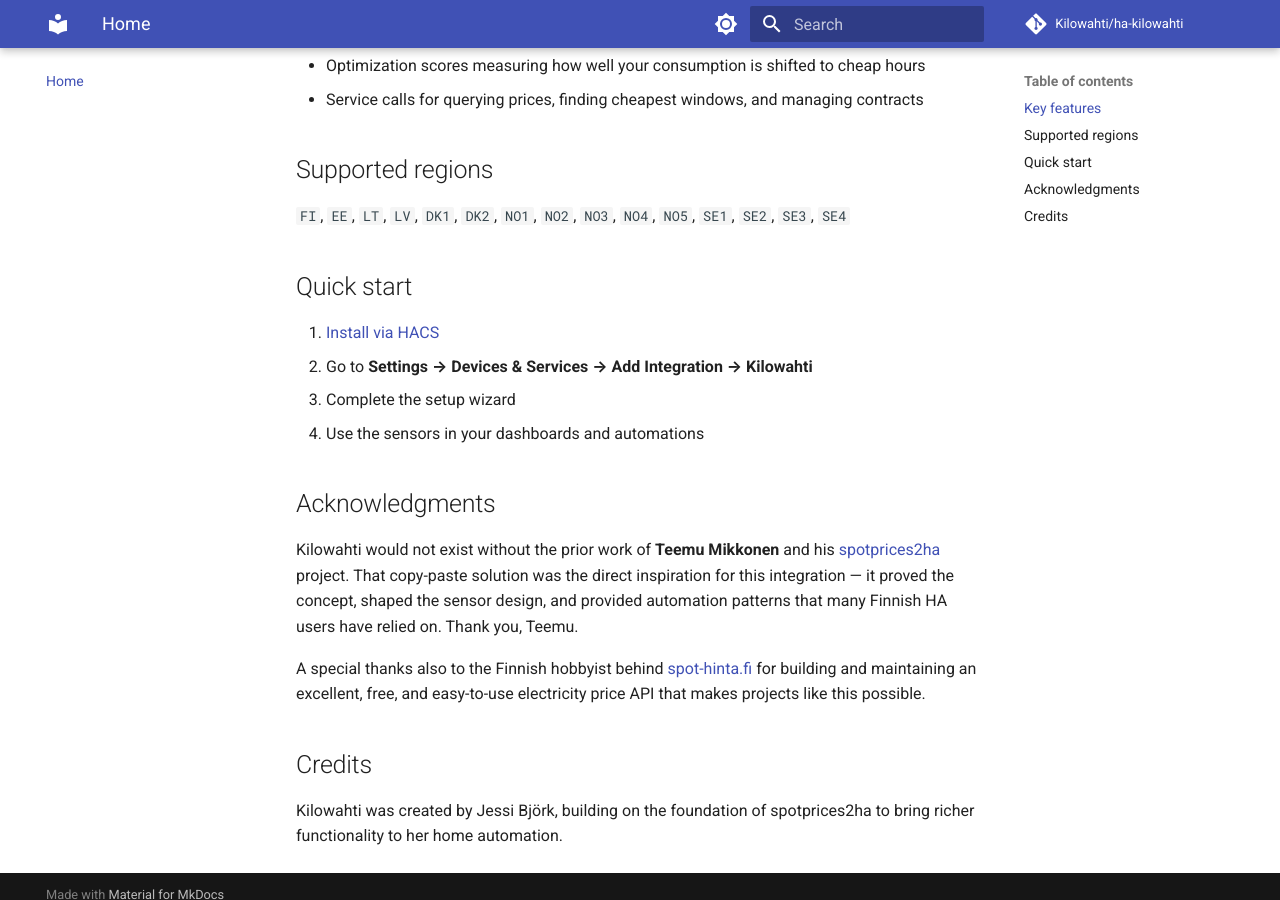
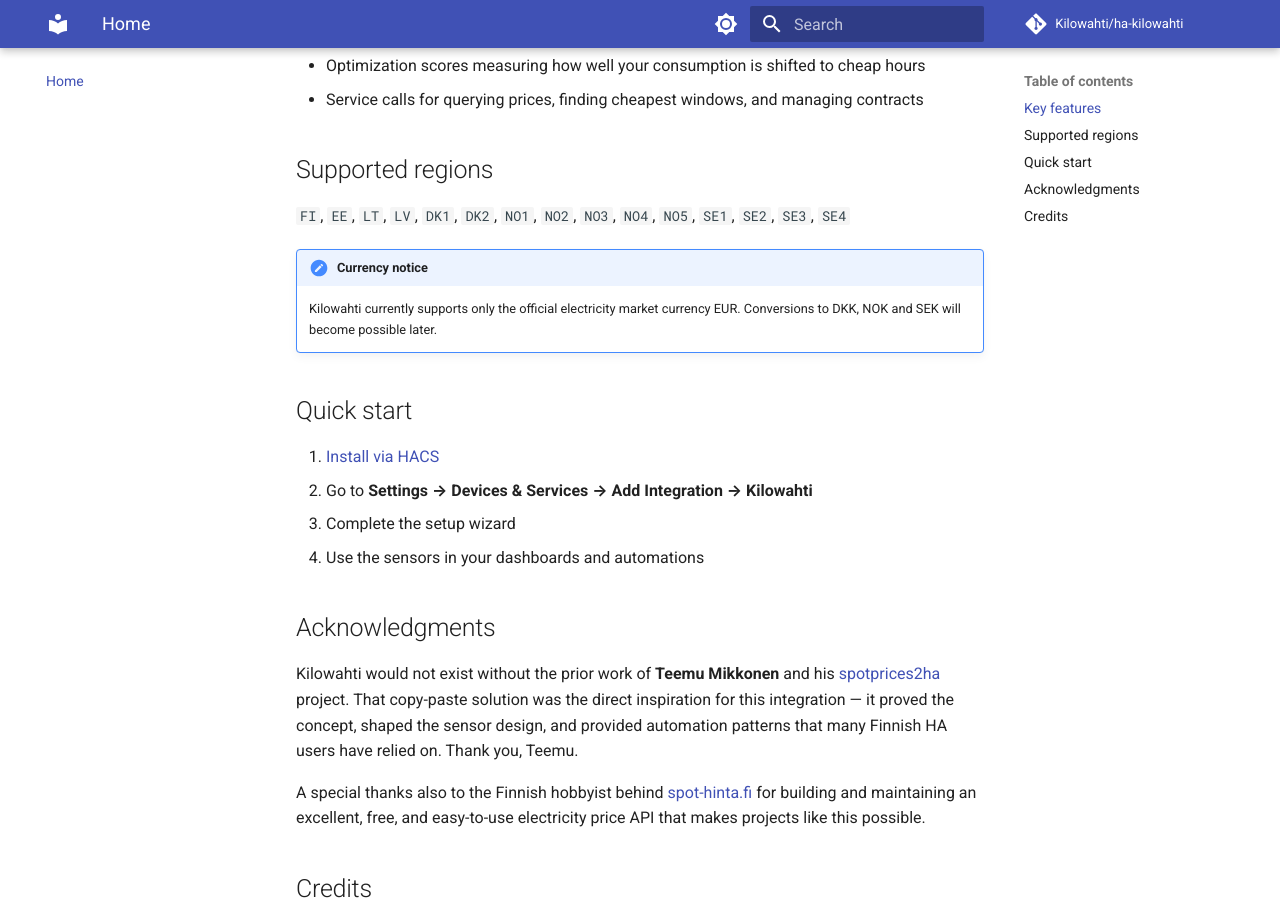
Before and after one commit to Kilowahti/kilowahti-docs, an MkDocs documentation site: the page built from docs/index.md, in a window 1280 px wide and 900 px high, scrolled down 611 px. Built offline with MkDocs 1.6.1 and Material for MkDocs 9.7.7, drawn with Linux system fonts in a browser that asks for light colours; comment, search, counter and statistics services are not loaded.

Commit message:
Add currency notice to supported regions

```diff
--- a/docs/index.md
+++ b/docs/index.md
@@ -19,6 +19,9 @@
 
 `FI`, `EE`, `LT`, `LV`, `DK1`, `DK2`, `NO1`, `NO2`, `NO3`, `NO4`, `NO5`, `SE1`, `SE2`, `SE3`, `SE4`
 
+!!! note "Currency notice"
+    Kilowahti currently supports only the official electricity market currency EUR. Conversions to DKK, NOK and SEK will become possible later.
+
 ## Quick start
 
 1. [Install via HACS](installation.md)
```
